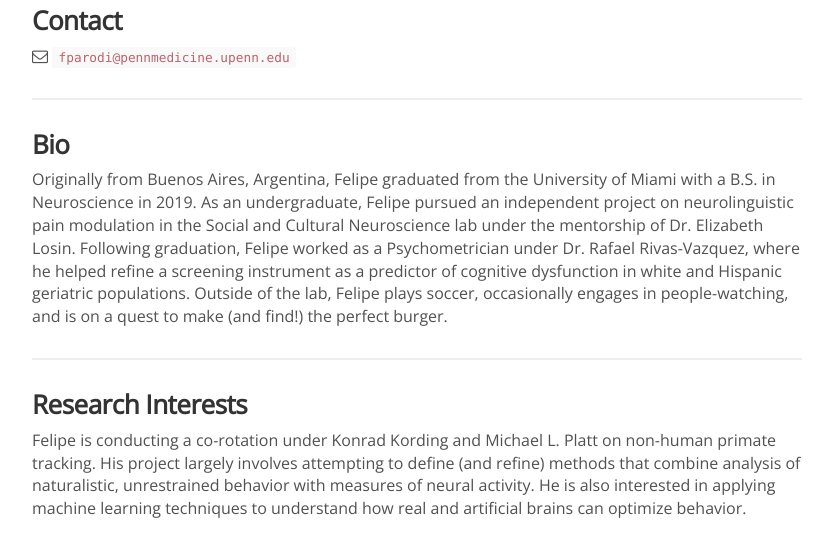
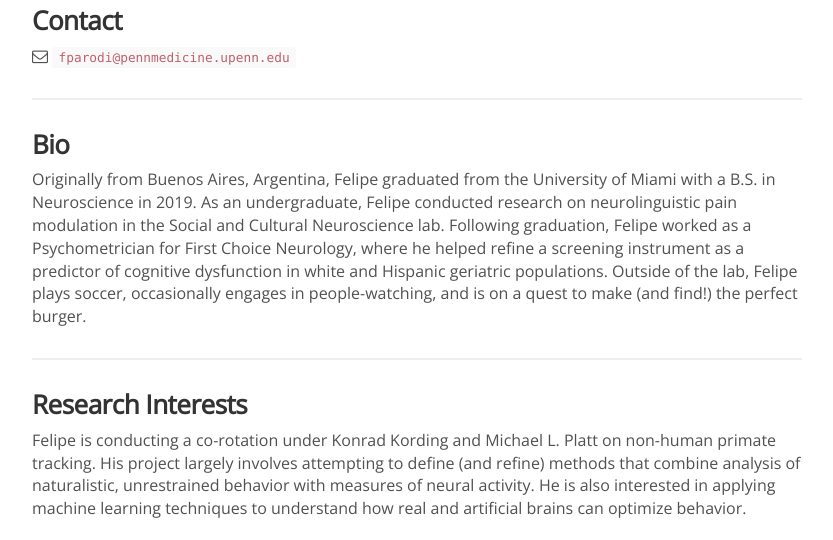
Before and after one commit to KordingLab/KordingLab.github.io, a Jekyll site: the page built from _people/felipe_parodi.md, in a window 1280 px wide and 931 px high, cut to the strip 391-931 px from the top of the window. Shown: the whole strip, without its empty margins (223-1056 px from the left). Built offline with Jekyll 4.4.1, drawn with Linux system fonts in a browser that asks for light colours; nearby versions of some CDN libraries; comment, search, counter and statistics services are not loaded.

Commit message:
Update felipe_parodi.md

```diff
--- a/_people/felipe_parodi.md
+++ b/_people/felipe_parodi.md
@@ -16,7 +16,7 @@
 
 ### Bio
 
-Originally from Buenos Aires, Argentina, Felipe graduated from the University of Miami with a B.S. in Neuroscience in 2019. As an undergraduate, Felipe pursued an independent project on neurolinguistic pain modulation in the Social and Cultural Neuroscience lab under the mentorship of Dr. Elizabeth Losin. Following graduation, Felipe worked as a Psychometrician under Dr. Rafael Rivas-Vazquez, where he helped refine a screening instrument as a predictor of cognitive dysfunction in white and Hispanic geriatric populations. Outside of the lab, Felipe plays soccer, occasionally engages in people-watching, and is on a quest to make (and find!) the perfect burger.
+Originally from Buenos Aires, Argentina, Felipe graduated from the University of Miami with a B.S. in Neuroscience in 2019. As an undergraduate, Felipe conducted research on neurolinguistic pain modulation in the Social and Cultural Neuroscience lab. Following graduation, Felipe worked as a Psychometrician for First Choice Neurology, where he helped refine a screening instrument as a predictor of cognitive dysfunction in white and Hispanic geriatric populations. Outside of the lab, Felipe plays soccer, occasionally engages in people-watching, and is on a quest to make (and find!) the perfect burger.
 <hr>
 
 ### Research Interests
```
